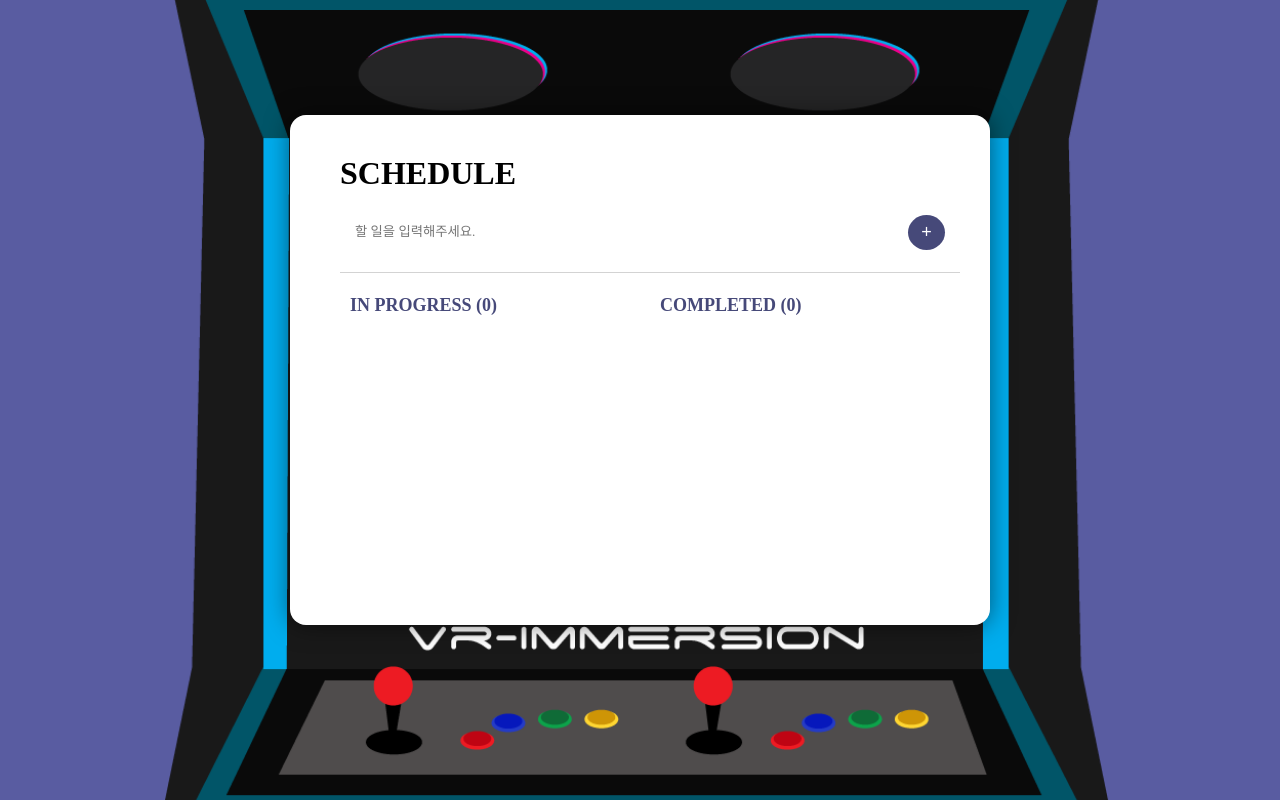
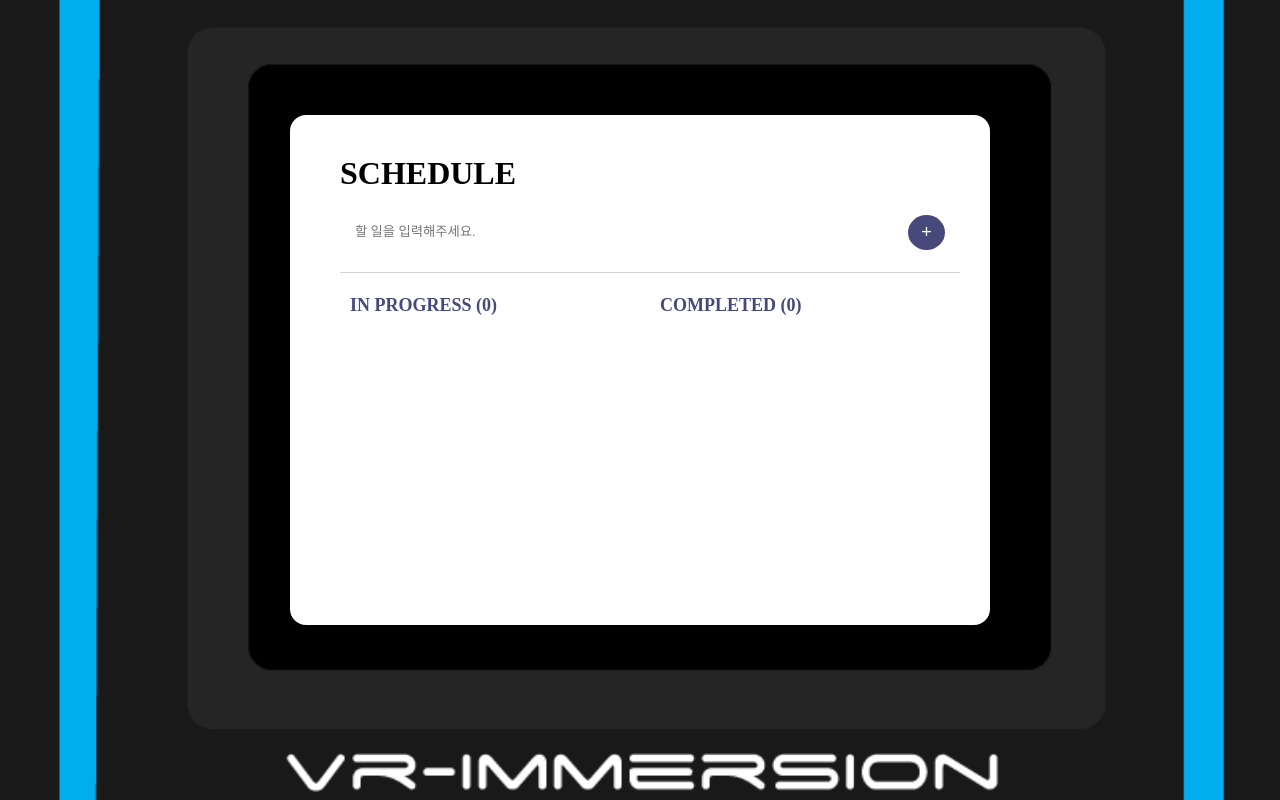
Before and after one commit to ZUITOPIA/react-todo, a React (Vite) app: page / in a window 1280 px wide. Built offline with nearby package versions, Linux system fonts and the light colour scheme; a web font is replaced by a local one.

Commit message:
style: 아케이드 배경 고정

```diff
--- a/reset.css
+++ b/reset.css
@@ -114,14 +114,14 @@ section {
 }
 body {
   font-family: "DungGeunMo";
-  width: 100vw;
+  width: 100%;
   height: 100vh;
   display: flex;
   justify-content: center;
   align-items: center;
   background-color: #595ca1;
   background-image: url("/public/arcade.png");
-  background-size: 80%;
+  background-size: 1600px;
   background-position: 49%;
   background-repeat: no-repeat;
 }
```
